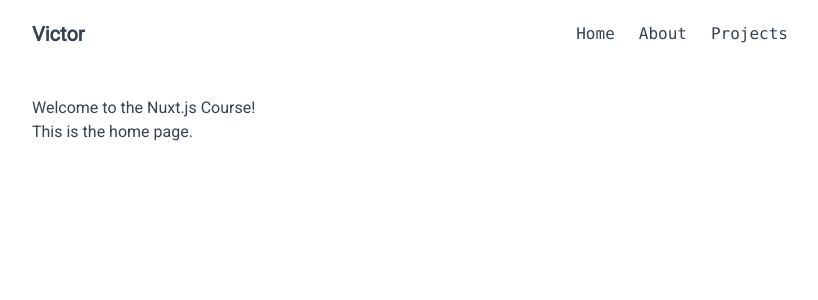
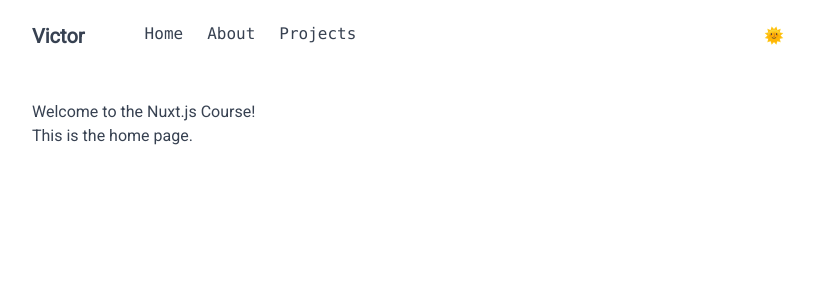
Before and after one commit to vic-cortes/udemy-nuxt-course, a Nuxt app: page / in a window 1280 px wide. Shown: the top 300 px of the page, without its empty margins (232-1050 px from the left). Built offline with nearby package versions, Linux system fonts and the light colour scheme.

Commit message:
24. Dark Mode Selector Button
- https://www.udemy.com/course/master-nuxt-full-stack-complete-guide/learn/lecture/39228306#overview

```diff
--- /dev/null
+++ b/app/components/color-mode-selector.vue
@@ -0,0 +1,41 @@
+<template>
+  <div class="flex space-x-2 items-center">
+    <div class="text-gray-500 text-xs" v-if="showNextModeLabel">
+      Change to {{ nextMode }}
+    </div>
+    <button
+      @click="toggleMode"
+      @mouseenter="showNextModeLabel = true"
+      @mouseleave="showNextModeLabel = false"
+      class="hover:bg-gray-200 dark:hover:bg-gray-600 px-2 py-1 text-gray-500"
+    >
+      {{ nextModeIcon }}
+    </button>
+  </div>
+</template>
+
+<script setup>
+const showNextModeLabel = ref(false);
+const colorMode = useColorMode();
+const nextModeIcons = {
+  light: '🌞',
+  dark: '🌜',
+  system: '💻',
+};
+
+const modes = ['light', 'dark', 'system'];
+
+const nextMode = computed(() => {
+  const currentIndex = modes.indexOf(colorMode.preference);
+  const nextIndex = (currentIndex + 1) % modes.length;
+  return modes[nextIndex];
+});
+
+const nextModeIcon = computed(() => {
+  return nextModeIcons[nextMode.value];
+});
+
+const toggleMode = () => {
+  colorMode.preference = nextMode.value;
+};
+</script>
--- a/app/layouts/default.vue
+++ b/app/layouts/default.vue
@@ -1,12 +1,15 @@
 <template>
   <div class="container mx-auto max-w-3xl">
     <header class="flex justify-between items-center mt-5">
-      <div>
-        <NuxtLink to="/" class="text-xl font-semibold p-2 hover:bg-gray-200"
-          >Victor</NuxtLink
-        >
+      <div class="flex iitems-center space-x-12">
+        <div>
+          <NuxtLink to="/" class="text-xl font-semibold p-2 hover:bg-gray-200"
+            >Victor</NuxtLink
+          >
+        </div>
+        <Menu />
       </div>
-      <Menu />
+      <ColorModeSelector />
     </header>
     <main class="p-2 mt-10">
       <slot />
@@ -15,10 +18,6 @@
 </template>
 
 <script setup>
-const colorMode = useColorMode();
-
-console.log(colorMode.preference);
-
 useHead({
   titleTemplate: '%s | Victor',
   link: [
```
